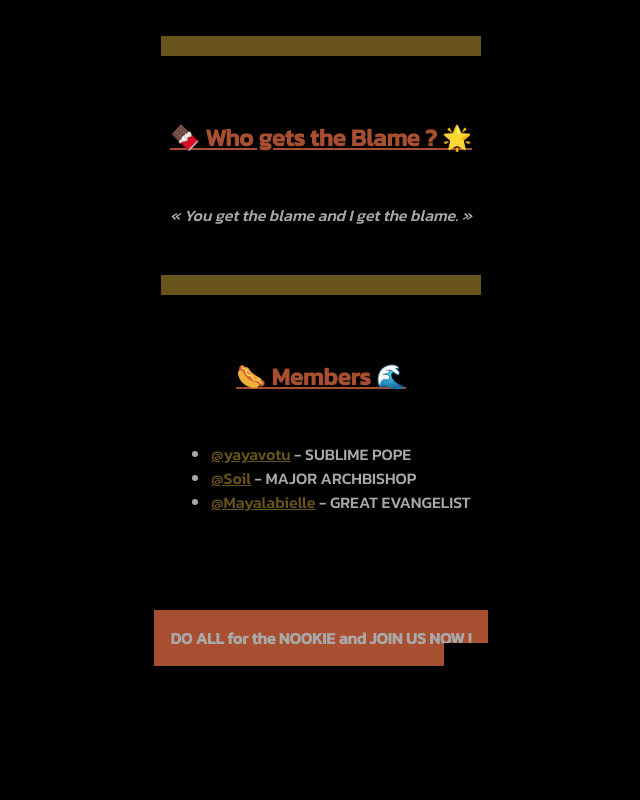
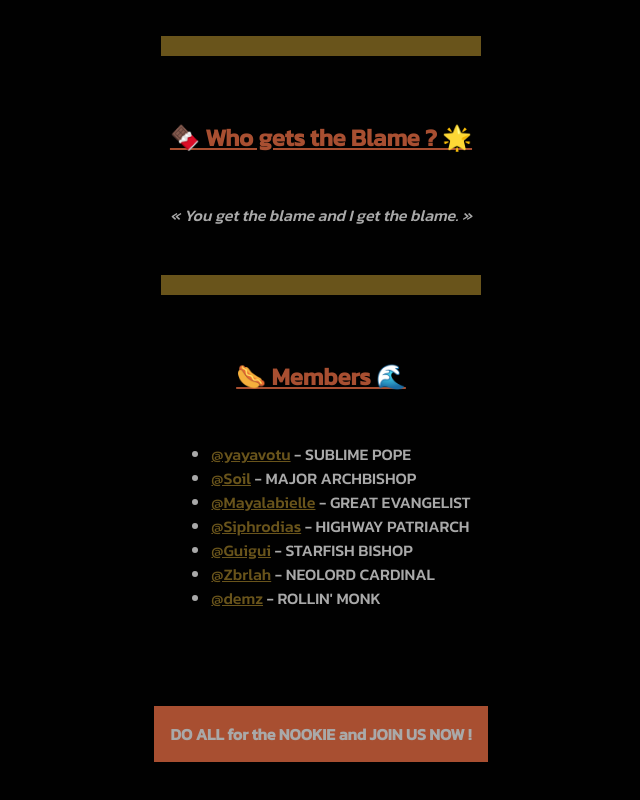
Before and after one commit to papey/nookie.church, a plain HTML site: page index.html in a window 1280 px wide. Shown: the part 628-1428 px from the top of the page, without its empty margins (319-959 px from the left). Before the commit the page ends 1406 px from the top, so only its background shows below. Drawn offline with Linux system fonts and the light colour scheme; a web font is replaced by a local one.

Commit message:
More members

```diff
--- a/index.html
+++ b/index.html
@@ -28,6 +28,10 @@
             <li><p class="name">@yayavotu</p> - <p class="role">Sublime Pope</p></li>
             <li><p class="name">@Soil</p> - <p class="role">Major Archbishop</p></li>
             <li><p class="name">@Mayalabielle</p> - <p class="role">Great Evangelist</p></li>
+            <li><p class="name">@Siphrodias</p> - <p class="role">Highway Patriarch</p></li>
+            <li><p class="name">@Guigui</p> - <p class="role">Starfish Bishop</p></li>
+            <li><p class="name">@Zbrlah</p> - <p class="role">Neolord Cardinal</p></li>
+            <li><p class="name">@demz</p> - <p class="role">Rollin' Monk</p></li>
         </ul>
 
         <div id="join">
```
